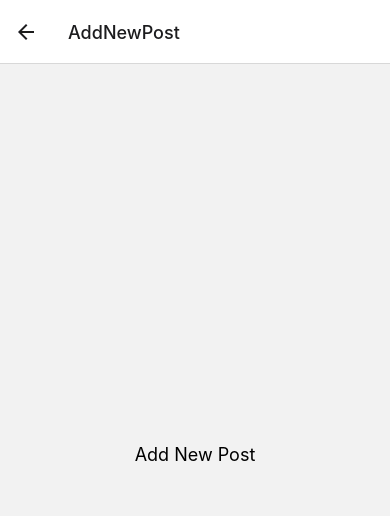
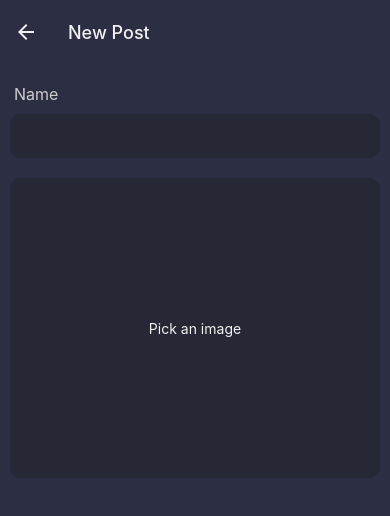
Before and after one commit to mr-shan/react-native-favourite-place-app, a React Native app: screen /AddNewPost in a window 390 px wide. Shown: the top 516 px of the page. Built offline with nearby package versions, Linux system fonts and the light colour scheme.

Commit message:
Added camera picker

```diff
--- a/App.tsx
+++ b/App.tsx
@@ -1,23 +1,65 @@
 import { StatusBar } from 'expo-status-bar';
 import { NavigationContainer } from '@react-navigation/native';
-import { createNativeStackNavigator } from '@react-navigation/native-stack'
+import { createNativeStackNavigator } from '@react-navigation/native-stack';
+import { Platform } from 'react-native';
+
 import AllPosts from './screens/AllPosts';
 import AddNewPost from './screens/AddNewPost';
 import PostDetails from './screens/PostDetails';
+
+import COLORS from './styles/colors';
+import IconButton from './components/common/IconButton';
 
 const RootStack = createNativeStackNavigator();
 
 export default function App() {
   return (
     <>
-    <StatusBar style="auto" />
-    <NavigationContainer>
-      <RootStack.Navigator>
-        <RootStack.Screen component={AllPosts} name='AllPosts'/>
-        <RootStack.Screen component={PostDetails} name='PostDetails'/>
-        <RootStack.Screen component={AddNewPost} name='AddNewPost'/>
-      </RootStack.Navigator>
-    </NavigationContainer>
+      <StatusBar style='light' />
+      <NavigationContainer>
+        <RootStack.Navigator
+          screenOptions={{
+            headerStyle: { backgroundColor: COLORS.dark500 },
+            headerTintColor: COLORS.light500,
+          }}
+        >
+          <RootStack.Screen
+            component={AllPosts}
+            name='AllPosts'
+            options={(props) => {
+              const onPressHandler = () => {
+                props.navigation.navigate('AddNewPost');
+              };
+              return {
+                title: 'All Posts',
+                headerTransparent: true,
+                headerStyle: { backgroundColor: Platform.OS === 'ios' ? 'transparent' : COLORS.dark500 },
+                headerBlurEffect: 'dark',
+                headerRight: (props) => (
+                  <IconButton
+                    name='add'
+                    size={24}
+                    color={props.tintColor}
+                    onPress={onPressHandler}
+                  />
+                ),
+              };
+            }}
+          />
+          <RootStack.Screen component={PostDetails} name='PostDetails' />
+          <RootStack.Screen
+            component={AddNewPost}
+            name='AddNewPost'
+            options={{
+              title: 'New Post',
+              headerTransparent: true,
+              headerStyle: { backgroundColor: Platform.OS === 'ios' ? 'transparent' : COLORS.dark500 },
+              headerBlurEffect: 'dark',
+              headerBackTitleVisible: false,
+            }}
+          />
+        </RootStack.Navigator>
+      </NavigationContainer>
     </>
   );
 }
--- /dev/null
+++ b/components/NewPostForm.tsx
@@ -0,0 +1,131 @@
+import {
+  StyleSheet,
+  View,
+  Text,
+  TextInput,
+  Image,
+  KeyboardAvoidingView,
+  Pressable,
+} from 'react-native';
+import { useState } from 'react';
+import * as ImagePicker from 'expo-image-picker';
+
+import COLORS from '../styles/colors';
+import IconButton from './common/IconButton';
+
+const NewPostForm = () => {
+  const [image, setImage] = useState<ImagePicker.ImagePickerAsset | null>(null);
+
+  const pickImageHandler = async () => {
+    try {
+      const image = await ImagePicker.launchImageLibraryAsync({
+        mediaTypes: ImagePicker.MediaTypeOptions.All,
+        allowsEditing: true,
+        quality: 0.5,
+        aspect: [4, 3],
+      });
+
+      if (image.canceled) {
+        setImage(null);
+      } else {
+        setImage(image.assets[0]);
+      }
+    } catch (error) {
+      console.error(error);
+      console.log('Failed to get image');
+    }
+  };
+
+  return (
+    <View style={styles.container}>
+      <KeyboardAvoidingView>
+        <View style={styles.inputContainer}>
+          <Text style={styles.label}>Name</Text>
+          <TextInput
+            style={styles.textInput}
+            autoCapitalize='words'
+            autoComplete='off'
+            autoCorrect={false}
+          />
+        </View>
+        <View style={styles.imagePickerContainer}>
+          {!image && (
+            <View style={{ flex: 1 }}>
+              <Pressable
+                android_ripple={{ color: COLORS.dark300 }}
+                style={styles.imagePickerButton}
+                onPress={pickImageHandler}
+              >
+                <Text style={{ color: COLORS.light500 }}>Pick an image</Text>
+              </Pressable>
+            </View>
+          )}
+          {image && (
+            <View>
+              <IconButton
+                name='close-sharp'
+                onPress={() => setImage(null)}
+                color={COLORS.light300}
+                size={20}
+                style={styles.removeImageBtn}
+              />
+              <Image style={styles.image} source={{ uri: image.uri }} />
+            </View>
+          )}
+        </View>
+      </KeyboardAvoidingView>
+    </View>
+  );
+};
+
+export default NewPostForm;
+
+const styles = StyleSheet.create({
+  container: {
+    padding: 10,
+    flex: 1,
+  },
+  inputContainer: {
+    paddingVertical: 10,
+    gap: 10,
+    marginBottom: 10,
+  },
+  label: {
+    color: COLORS.light300,
+    fontSize: 16,
+    paddingLeft: 4,
+  },
+  textInput: {
+    fontSize: 20,
+    paddingVertical: 10,
+    paddingHorizontal: 14,
+    borderRadius: 10,
+    backgroundColor: COLORS.dark500,
+    color: COLORS.light500,
+  },
+  imagePickerContainer: {
+    borderRadius: 10,
+    height: 300,
+    overflow: 'hidden',
+  },
+  imagePickerButton: {
+    flex: 1,
+    justifyContent: 'center',
+    alignItems: 'center',
+    backgroundColor: COLORS.dark500,
+  },
+  image: {
+    height: 300,
+    width: '100%',
+  },
+  removeImageBtn: {
+    position: 'absolute',
+    right: 6,
+    top: 6,
+    backgroundColor: COLORS.dark300,
+    zIndex: 10,
+    borderRadius: 16,
+    padding: 5,
+    opacity: 0.7
+  }
+});
--- /dev/null
+++ b/components/PostList.tsx
@@ -0,0 +1,60 @@
+import {
+  FlatList,
+  ListRenderItemInfo,
+  StyleSheet,
+  View,
+  Text,
+} from 'react-native';
+import { useHeaderHeight } from '@react-navigation/elements';
+
+import { IPost } from '../types/post';
+import PostListItem from './PostListItem';
+import COLORS from '../styles/colors';
+
+interface IProps {
+  posts: IPost[];
+}
+
+const PostList = (props: IProps) => {
+  const headerHeight = useHeaderHeight();
+
+  const postPressHandler = (postId: string) => {
+    console.log(postId);
+  };
+
+  if (props.posts.length === 0) {
+    return (
+      <View style={styles.container}>
+        <Text style={styles.noPostText}>
+          No post found. Start by adding some!
+        </Text>
+      </View>
+    );
+  }
+
+  return (
+    <FlatList
+      data={props.posts}
+      keyExtractor={(item: IPost) => item.id}
+      renderItem={(info: ListRenderItemInfo<IPost>) => (
+        <PostListItem post={info.item} onPress={postPressHandler} />
+      )}
+      contentContainerStyle={{ paddingTop: headerHeight, paddingBottom: 32 }}
+    />
+  );
+};
+
+const styles = StyleSheet.create({
+  container: {
+    flex: 1,
+    justifyContent: 'center',
+    alignItems: 'center',
+    backgroundColor: COLORS.dark500,
+  },
+  noPostText: {
+    fontSize: 16,
+    color: COLORS.light300,
+  },
+});
+
+export default PostList;
--- /dev/null
+++ b/components/PostListItem.tsx
@@ -0,0 +1,61 @@
+import { StyleSheet, View, Text, Image, Pressable } from 'react-native';
+
+import GLOBAL_STYLES from './../styles/styles';
+
+import { IPost } from '../types/post';
+import COLORS from '../styles/colors';
+
+interface IProps {
+  post: IPost;
+  onPress: (id: string) => void;
+}
+
+const PostListItem = (props: IProps) => {
+  const onPressHandler = () => {
+    props.onPress(props.post.id);
+  };
+  return (
+    <View style={styles.container}>
+      <Pressable onPress={onPressHandler}>
+        <Image style={styles.image} source={{ uri: props.post.image }} />
+        <View style={styles.header}>
+          <Text style={styles.title}>{props.post.name}</Text>
+          <Text style={styles.description}>{props.post.location}</Text>
+        </View>
+      </Pressable>
+    </View>
+  );
+};
+
+export default PostListItem;
+
+const styles = StyleSheet.create({
+  container: {
+    borderRadius: GLOBAL_STYLES.borderRadius.sm,
+    elevation: GLOBAL_STYLES.elevation,
+    ...GLOBAL_STYLES.iosShadow,
+    padding: 10,
+    overflow: 'hidden',
+    backgroundColor: COLORS.light500,
+    margin: 4,
+    marginBottom: 1,
+  },
+  image: {
+    width: '100%',
+    height: 300,
+    borderRadius: GLOBAL_STYLES.borderRadius.xs,
+  },
+  header: {
+    paddingTop: 10,
+    gap: 1
+  },
+  title: {
+    fontSize: GLOBAL_STYLES.fontSizeMd,
+    fontWeight: 'bold',
+    color: COLORS.dark500,
+  },
+  description: {
+    fontSize: GLOBAL_STYLES.fontSizeSm,
+    color: COLORS.dark500,
+  },
+});
--- /dev/null
+++ b/components/common/IconButton.tsx
@@ -0,0 +1,24 @@
+import { Pressable, ViewStyle } from 'react-native';
+import { Ionicons } from '@expo/vector-icons';
+import COLORS from '../../styles/colors';
+
+interface IProps {
+  name: keyof typeof Ionicons.glyphMap;
+  size?: number;
+  color?: string;
+  style?: ViewStyle
+  onPress: () => void;
+}
+
+const IconButton = (props: IProps) => {
+  const size = props.size || 24;
+  const color = props.color || COLORS.dark500;
+
+  return (
+    <Pressable onPress={props.onPress} style={props.style}>
+      <Ionicons name={props.name} size={size} color={color} />
+    </Pressable>
+  );
+};
+
+export default IconButton;
--- a/package.json
+++ b/package.json
@@ -16,7 +16,8 @@
     "react": "18.2.0",
     "react-native": "0.73.6",
     "react-native-safe-area-context": "4.8.2",
-    "react-native-screens": "~3.29.0"
+    "react-native-screens": "~3.29.0",
+    "expo-image-picker": "~14.7.1"
   },
   "devDependencies": {
     "@babel/core": "^7.20.0",
--- a/screens/AddNewPost.tsx
+++ b/screens/AddNewPost.tsx
@@ -1,18 +1,23 @@
-import { StyleSheet, Text, View } from 'react-native';
+import { ScrollView, StyleSheet, Text, View } from 'react-native';
+import { useHeaderHeight } from '@react-navigation/elements';
+
+import COLORS from '../styles/colors';
+import NewPostForm from '../components/NewPostForm';
 
 const AddNewPost = () => {
+  const headerHeight = useHeaderHeight();
+
   return (
-    <View style={styles.container}>
-      <Text style={styles.text}>Add New Post</Text>
-    </View>
+    <ScrollView style={[styles.container, { paddingTop: headerHeight }]}>
+      <NewPostForm />
+    </ScrollView>
   );
 };
 
 const styles = StyleSheet.create({
   container: {
     flex: 1,
-    justifyContent: 'center',
-    alignItems: 'center',
+    backgroundColor: COLORS.dark700,
   },
   text: {
     fontSize: 18,
--- a/screens/AllPosts.tsx
+++ b/screens/AllPosts.tsx
@@ -1,9 +1,41 @@
-import { StyleSheet, Text, View } from 'react-native';
+import { ScrollView, StyleSheet, Text, View } from 'react-native';
+
+import COLORS from '../styles/colors';
+import PostList from '../components/PostList';
+import { IPost } from '../types/post';
 
 const AllPosts = () => {
+  const posts: IPost[] = [
+    {
+      id: 'p1',
+      name: 'First Post',
+      location: 'Kharadi, Pune',
+      coordinates: { latitude: '', longitude: '' },
+      image:
+        'https://cdn.evopresse.ca/content/user_files/sites/2/2023/04/21001719/COuellet_Everest-1.jpg',
+    },
+    {
+      id: 'p2',
+      name: 'First Post',
+      location: 'Kharadi, Pune',
+      coordinates: { latitude: '', longitude: '' },
+      image:
+        'https://cdn.evopresse.ca/content/user_files/sites/2/2023/04/21001719/COuellet_Everest-1.jpg',
+    },
+    {
+      id: 'p3',
+      name: 'First Post',
+      location: 'Kharadi, Pune',
+      coordinates: { latitude: '', longitude: '' },
+      image:
+        'https://cdn.evopresse.ca/content/user_files/sites/2/2023/04/21001719/COuellet_Everest-1.jpg',
+    },
+  ];
   return (
     <View style={styles.container}>
-      <Text style={styles.text}>All Posts</Text>
+      <View>
+        <PostList posts={posts} />
+      </View>
     </View>
   );
 };
@@ -11,11 +43,11 @@ const AllPosts = () => {
 const styles = StyleSheet.create({
   container: {
     flex: 1,
-    justifyContent: 'center',
-    alignItems: 'center',
+    backgroundColor: COLORS.dark500,
   },
   text: {
     fontSize: 18,
+    color: COLORS.secondary500,
   },
 });
 
--- /dev/null
+++ b/styles/colors.ts
@@ -0,0 +1,24 @@
+const COLORS = {
+  light300: '#cccccc',
+  light400: '#eeeeee',
+  light500: '#f0f0f0',
+  light700: '#ffffff',
+
+  dark300: '#13141a',
+  dark500: '#262836',
+  dark700: '#2c2e44',
+
+  primary300: '#dd3c34',
+  primary500: '#ff5349',
+  primary700: '#ff6f68',
+
+  secondary300: '#0ea4a1',
+  secondary500: '#18cdca',
+  secondary700: '#2ae1de',
+
+  accent300: '#3a69c6',
+  accent500: '#4f80e1',
+  accent700: '#6d9bf8',
+}
+
+export default COLORS;
--- /dev/null
+++ b/styles/styles.ts
@@ -0,0 +1,27 @@
+const GLOBAL_STYLES = {
+
+  screenPadding: 20,
+
+
+  fontSizeSm: 12,
+  fontSizeMd: 16,
+  fontSizeLg: 20,
+
+  iosShadow: {
+    shadowColor: 'black',
+    shadowOffset: { width: 0, height: 0 },
+    shadowOpacity: 0.4,
+    shadowRadius: 10,
+  },
+
+  elevation: 10,
+
+  borderRadius: {
+    xs: 3,
+    sm: 5,
+    md: 10,
+    lg: 16,
+  }
+}
+
+export default GLOBAL_STYLES;
--- a/types/post.ts
+++ b/types/post.ts
@@ -7,5 +7,6 @@ export interface IPost {
   id: string
   name: string
   image: string
-  location: ILocation
+  location: string,
+  coordinates: ILocation
 }
```
Also changed, not shown: app.json (+9 -1 lines), assets/logo.png (added), 1 other file (tests, documents, lock files or other folders).
